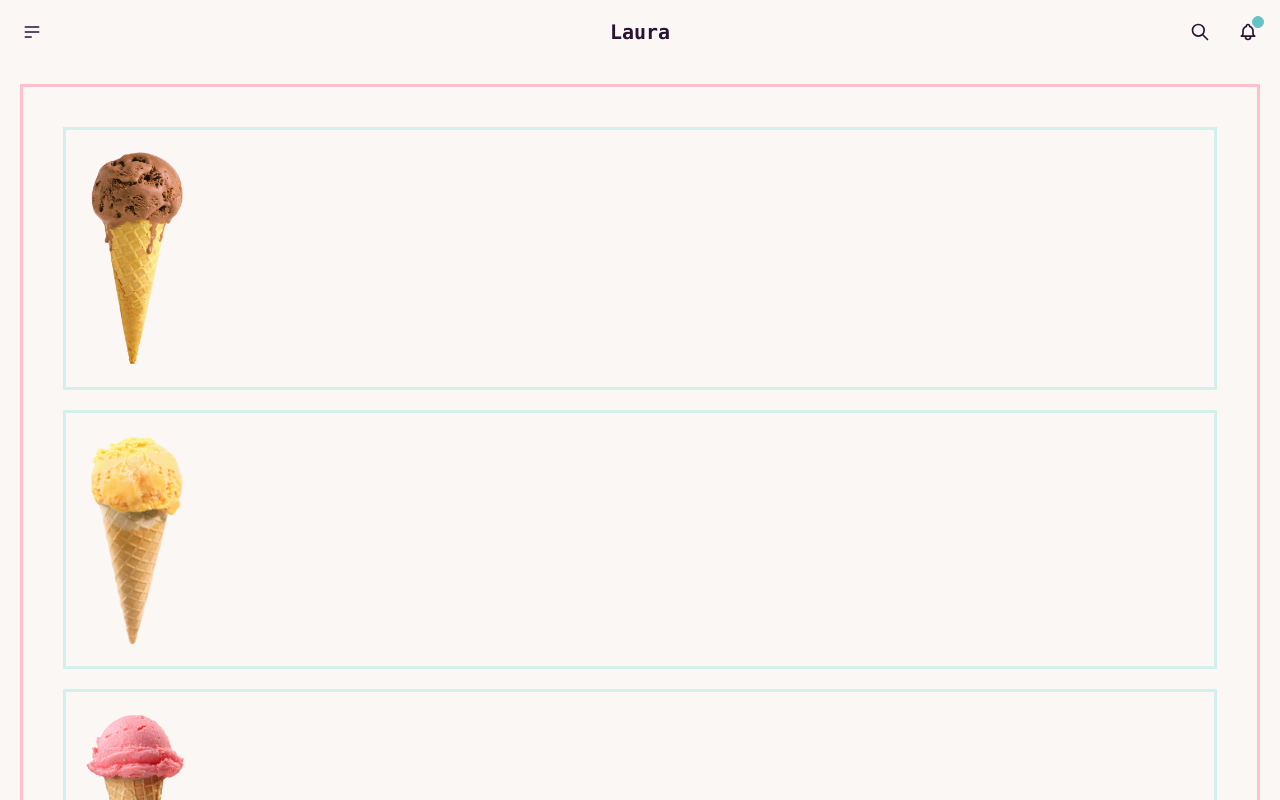
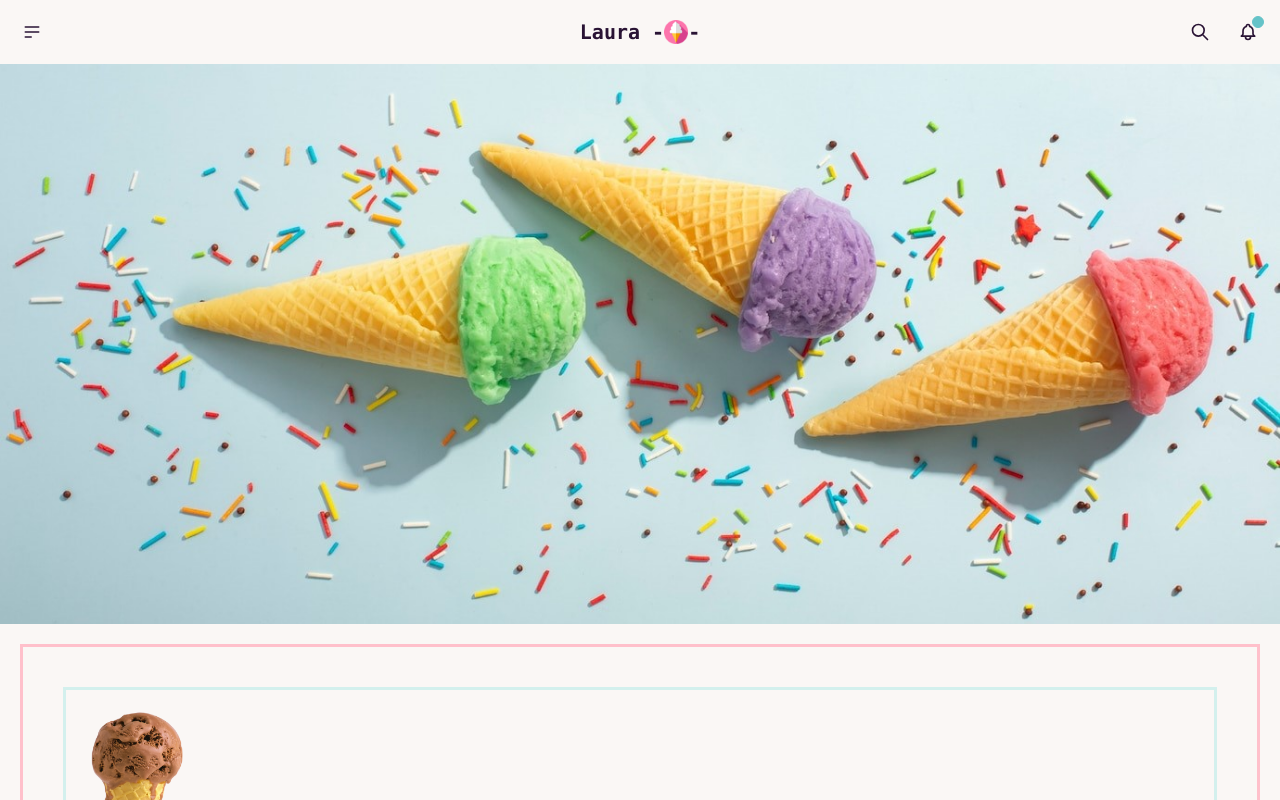
Before and after one commit to LucasEisenacht/proyecto-react, a React (Create React App) app: page / in a window 1280 px wide. Shown: the top 800 px of the page. Built offline with nearby package versions, Linux system fonts and the light colour scheme.

Commit message:
cambio fotos

```diff
--- a/src/App.js
+++ b/src/App.js
@@ -2,8 +2,9 @@ import logo from './logo.svg';
 import './App.css';
 import Saludo from "./components/Saludo";
 import { BoxForChildren } from './components/BoxForChildren';
-import NavBar from './components/NavBar'
-import Footer from "./components/Footer"
+import NavBar from './components/NavBar';
+import Footer from "./components/Footer";
+import Main from "./components/Main"
 
 function App() {
   const background = {
@@ -20,6 +21,8 @@ function App() {
     <header  data-theme="cupcake">
     <NavBar></NavBar>
     {/* <h1 className="text-3xl font-bold underline">Hola mundo</h1> */}
+    <Main>
+    </Main>
     <BoxForChildren>
       <p>Este es un parrafo</p>
     </BoxForChildren>
--- a/src/components/Main.js
+++ b/src/components/Main.js
@@ -0,0 +1,15 @@
+import imagenesHelados from "../recursos/imagenesHelados"
+
+const tamanioBanner = {
+    width: "100%",
+    height: "35rem",
+}
+
+const Main = () => {
+    return (
+        <div >
+            <img style={tamanioBanner} src={imagenesHelados.img8}></img>
+        </div>
+    )
+}
+export default Main
--- a/src/components/NavBar.js
+++ b/src/components/NavBar.js
@@ -1,3 +1,9 @@
+import imagenesHelados from "../recursos/imagenesHelados"
+
+const tamanioLogo = {
+    width: "1.5rem",
+}
+
 const NavBar = () => {
     return (
     <div className="navbar bg-base-100">
@@ -14,7 +20,7 @@ const NavBar = () => {
         </div>
     </div>
     <div className="navbar-center">
-        <a className="btn btn-ghost normal-case text-xl font-mono hover:font-sans">Laura</a>
+        <a className="btn btn-ghost normal-case text-xl font-mono hover:font-sans">Laura - <img style={tamanioLogo} src={imagenesHelados.img7}></img> - </a>
     </div>
     <div className="navbar-end">
         <button className="btn btn-ghost btn-circle">
--- a/src/recursos/imagenesHelados.js
+++ b/src/recursos/imagenesHelados.js
@@ -4,6 +4,8 @@ import frutilla from "../recursos/futilla.png";
 import oreo from "../recursos/oreo.png";
 import pomelo from "../recursos/pomelo.png";
 import vainilla from "../recursos/vainilla.png";
+import logo from "../recursos/logohelado.png";
+import banner from "../recursos/bannerhelado.jpg";
 
 export default {
     "img1": chocolate,
@@ -12,4 +14,6 @@ export default {
     "img4": oreo,
     "img5": pomelo,
     "img6": vainilla,
+    "img7": logo,
+    "img8": banner,
 }
```
Also changed, not shown: src/recursos/bannerhelado.jpg (added), src/recursos/logohelado.png (added).
